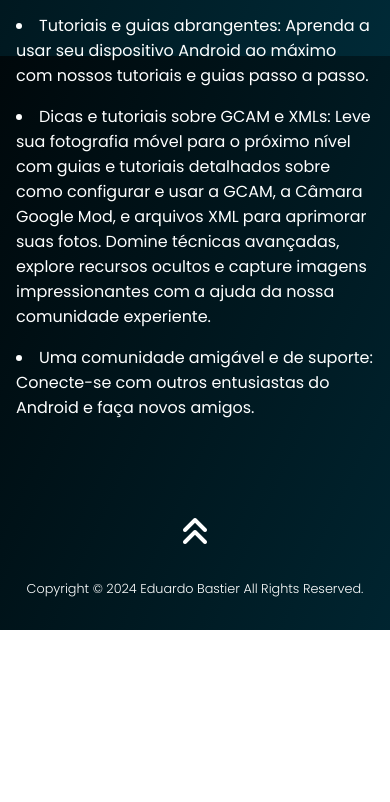
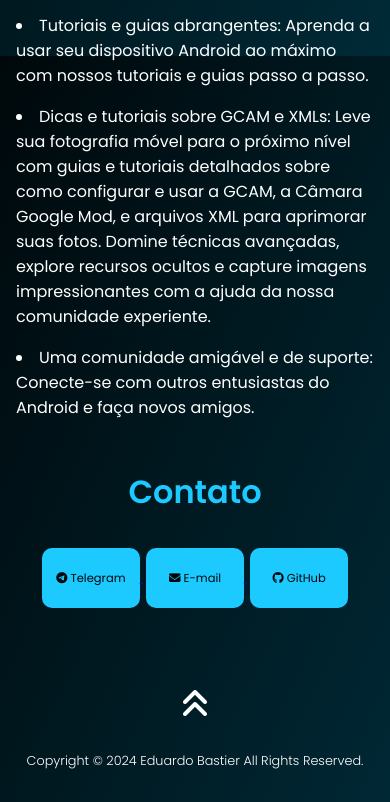
Before and after one commit to androidbrasil/androidbrasil.github.io, a plain HTML site: page index.html in a window 390 px wide. Shown: the part 2476-3278 px from the top of the page. Before the commit the page ends 3106 px from the top, so only its background shows below. Drawn offline with Linux system fonts and the light colour scheme.

Commit message:
feat: add contact

```diff
--- a/assets/css/mediaquery.css
+++ b/assets/css/mediaquery.css
@@ -28,11 +28,11 @@
         padding: 0;
     }
 
-    .contact {
+    .contact-tg {
         justify-content: center;
     }
 
-    .contact a {
+    .contact-tg a {
         font-size: 1rem;
     }
 
@@ -47,4 +47,13 @@
     h3 {
         font-size: 1.2rem;
     }
+
+    .contact button {
+        width: 25vw;
+    }
+
+    .contact a {
+        font-size: .8rem;
+        padding: .1rem;
+    }
 }
--- a/assets/css/style.css
+++ b/assets/css/style.css
@@ -198,15 +198,15 @@ h1 {
     margin-bottom: 1rem;
 }
 
-.contact {
+.contact-tg {
     display: flex;
 }
 
-.contact i {
+.contact-tg i {
     color: var(--secondary-color);
 }
 
-.contact a {
+.contact-tg a {
     font-size: 1.2rem;
     letter-spacing: .1rem;
     color: var(--primary-color);
@@ -214,7 +214,7 @@ h1 {
     transition: all 200ms ease;
 }
 
-.contact a:hover {
+.contact-tg a:hover {
     transform: translateY(-6px);
 }
 
@@ -272,10 +272,12 @@ button {
     padding: 1%;
     font-size: 90%;
     font-family: 'Poppins', sans-serif;
+    transition: all 200ms ease;
 }
 
 button:hover {
     background-color: #1ab5e4;
+    transform: translateY(-6px);
 }
 
 button i {
@@ -317,6 +319,15 @@ button i {
     margin-bottom: 1rem;
 }
 
+.contact {
+    display: flex;
+    flex-direction: column;
+}
+
+.contact a {
+    padding: .5rem;
+}
+
 footer {
     color: var(--primary-color);
     margin: 2rem 0;
--- a/index.html
+++ b/index.html
@@ -47,7 +47,7 @@
         </picture>
         <div class="h1">
             <h1>Android, GCam e Fotografia</h1>
-            <div class="contact">
+            <div class="contact-tg">
                 <a href="https://t.me/Comunidade_AndroidBrasil" target="_blank" rel="external"><i class="fa-brands fa-telegram"></i> Grupo Telegram</a>
             </div>
         </div>
@@ -116,6 +116,33 @@
                 <li>Uma comunidade amigável e de suporte: Conecte-se com outros entusiastas do Android e faça novos amigos.</li>
             </ul>
         </section>
+
+        <section class="contact" id="contact">
+            <h2>Contato</h2>
+
+            <div class="button">
+
+                <a href="https://t.me/Comunidade_AndroidBrasil" target="_blank" rel="external">
+                    <button>
+                        <i class="fa-brands fa-telegram"></i> Telegram
+                    </button>
+                </a>
+
+                <a href="mailto:eduardobastier@hotmail.com" target="_blank" rel="external">
+                    <button>
+                        <i class="fa-solid fa-envelope"></i> E-mail
+                    </button>
+                </a>
+
+                <a href="https://github.com/AndroidBrasil" target="_blank" rel="external">
+                    <button>
+                        <i class="fab fa-github"></i> GitHub
+                    </button>
+                </a>
+
+            </div>
+
+        </section>
     </main>
 
     <footer>
```
